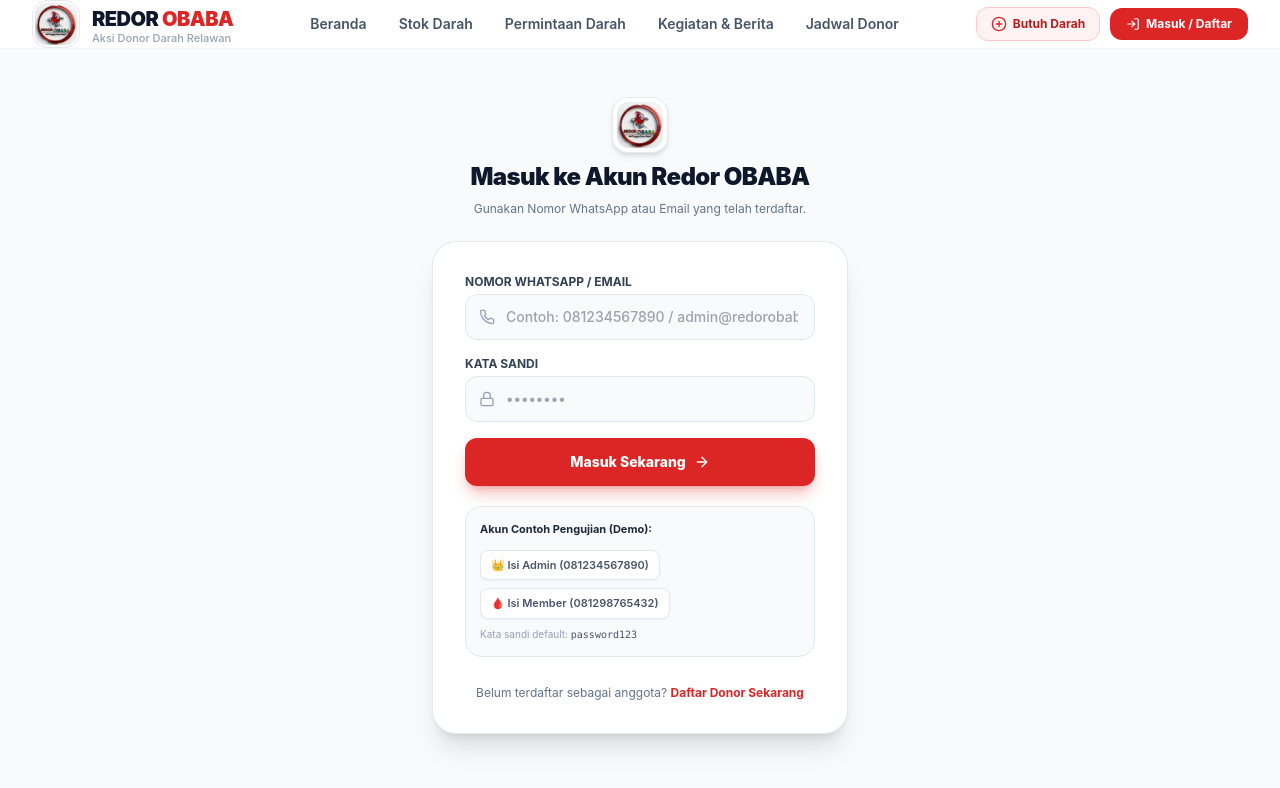
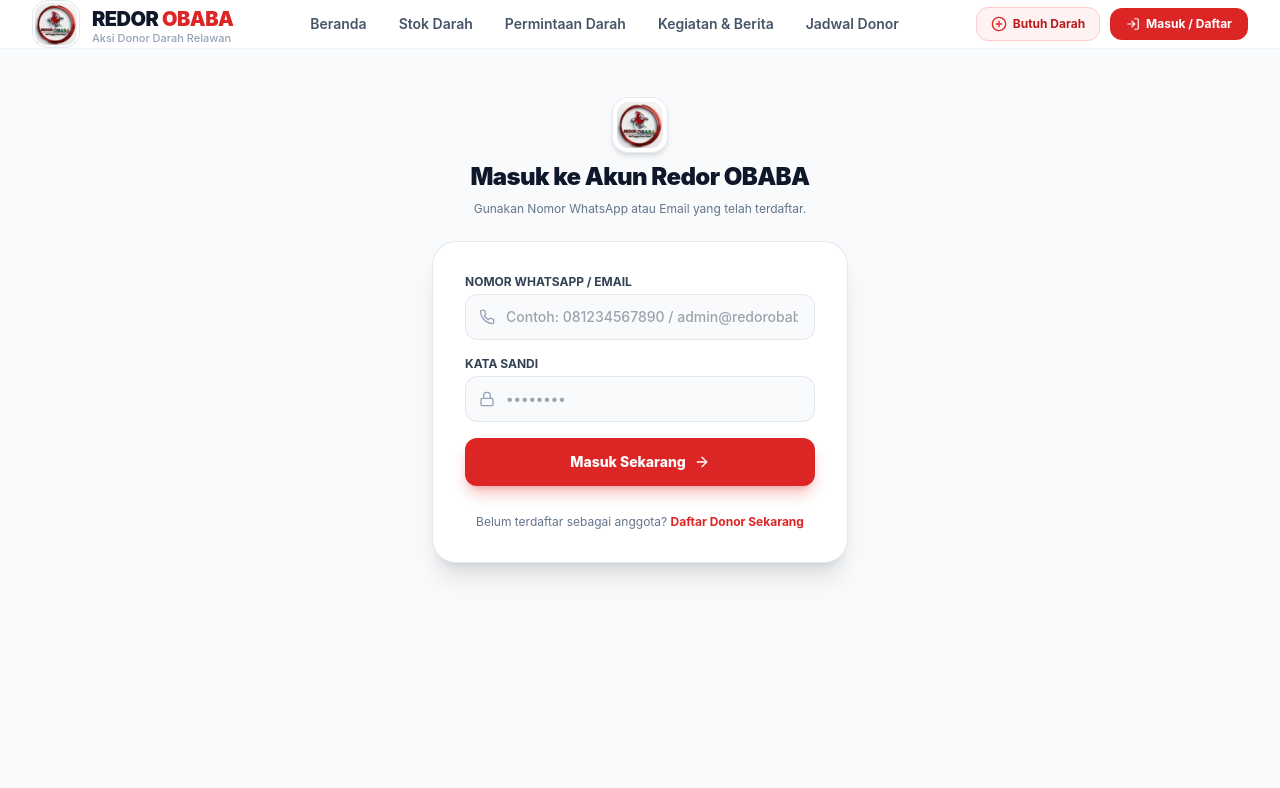
Before and after one commit to cecepns/redor-obaba, a React (Vite) app in the folder frontend/: page /login in a window 1280 px wide. Shown: the top 788 px of the page. Built offline with nearby package versions, Linux system fonts and the light colour scheme; no server answers.

Commit message:
fix: bug

```diff
--- a/frontend/src/pages/Login.jsx
+++ b/frontend/src/pages/Login.jsx
@@ -100,28 +100,6 @@
           </button>
         </form>
 
-        {/* Demo Credentials Info & Quick Fill */}
-        <div className="p-3.5 bg-slate-50 border border-slate-200 rounded-2xl text-[11px] text-slate-600 space-y-2">
-          <p className="font-bold text-slate-800">Akun Contoh Pengujian (Demo):</p>
-          <div className="flex flex-wrap gap-2 pt-1">
-            <button
-              type="button"
-              onClick={() => setFormData({ identifier: '081234567890', password: 'password123' })}
-              className="px-2.5 py-1.5 bg-white border border-slate-200 rounded-lg hover:border-blood-500 hover:text-blood-600 font-semibold transition-all shadow-sm flex items-center space-x-1"
-            >
-              <span>👑 Isi Admin (081234567890)</span>
-            </button>
-            <button
-              type="button"
-              onClick={() => setFormData({ identifier: '081298765432', password: 'password123' })}
-              className="px-2.5 py-1.5 bg-white border border-slate-200 rounded-lg hover:border-blood-500 hover:text-blood-600 font-semibold transition-all shadow-sm flex items-center space-x-1"
-            >
-              <span>🩸 Isi Member (081298765432)</span>
-            </button>
-          </div>
-          <p className="text-[10px] text-slate-400">Kata sandi default: <code className="text-slate-600 font-mono">password123</code></p>
-        </div>
-
         <div className="pt-2 text-center text-xs text-slate-500">
           Belum terdaftar sebagai anggota?{' '}
           <Link to="/register" className="font-bold text-blood-600 hover:underline">
```
